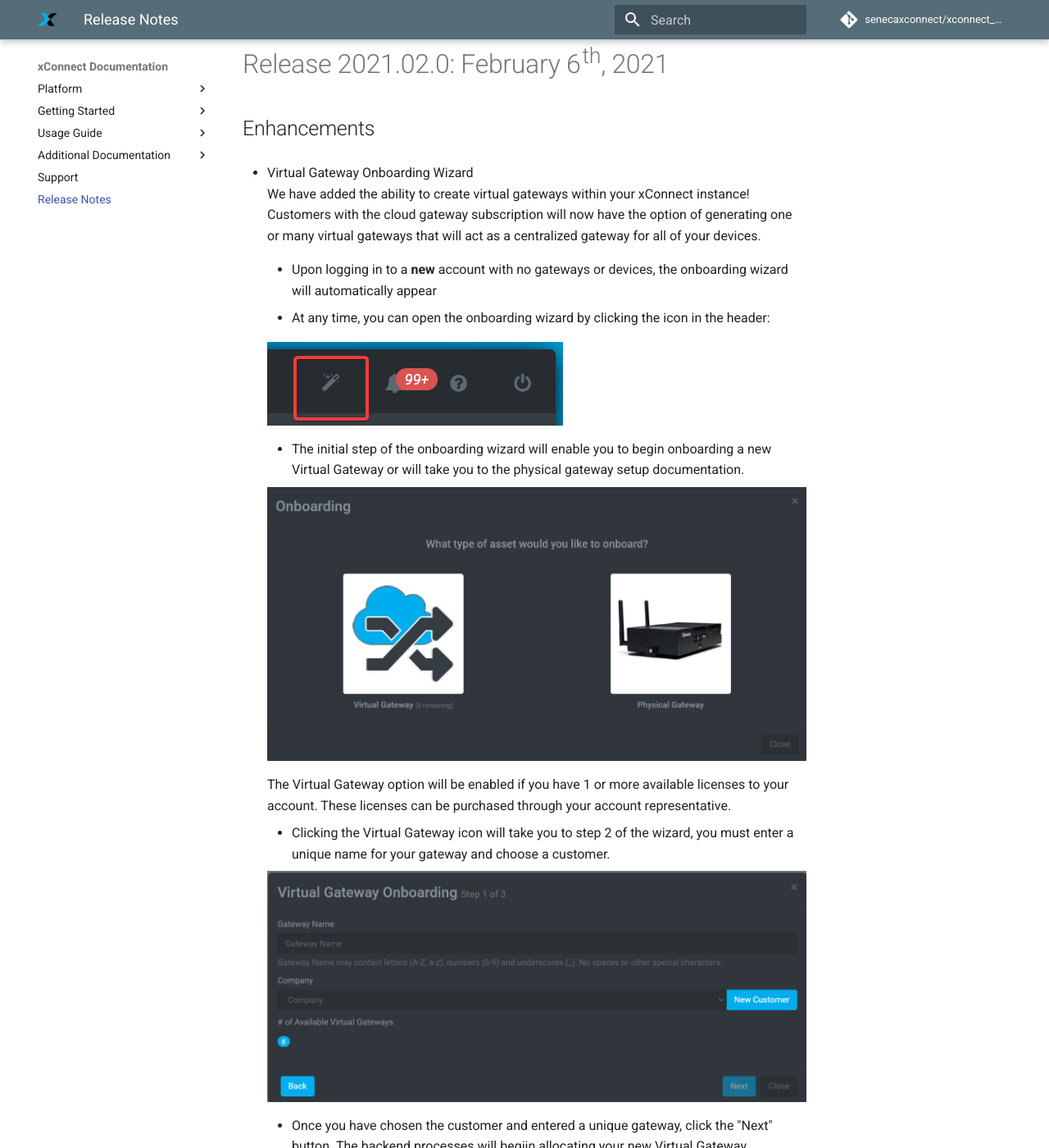
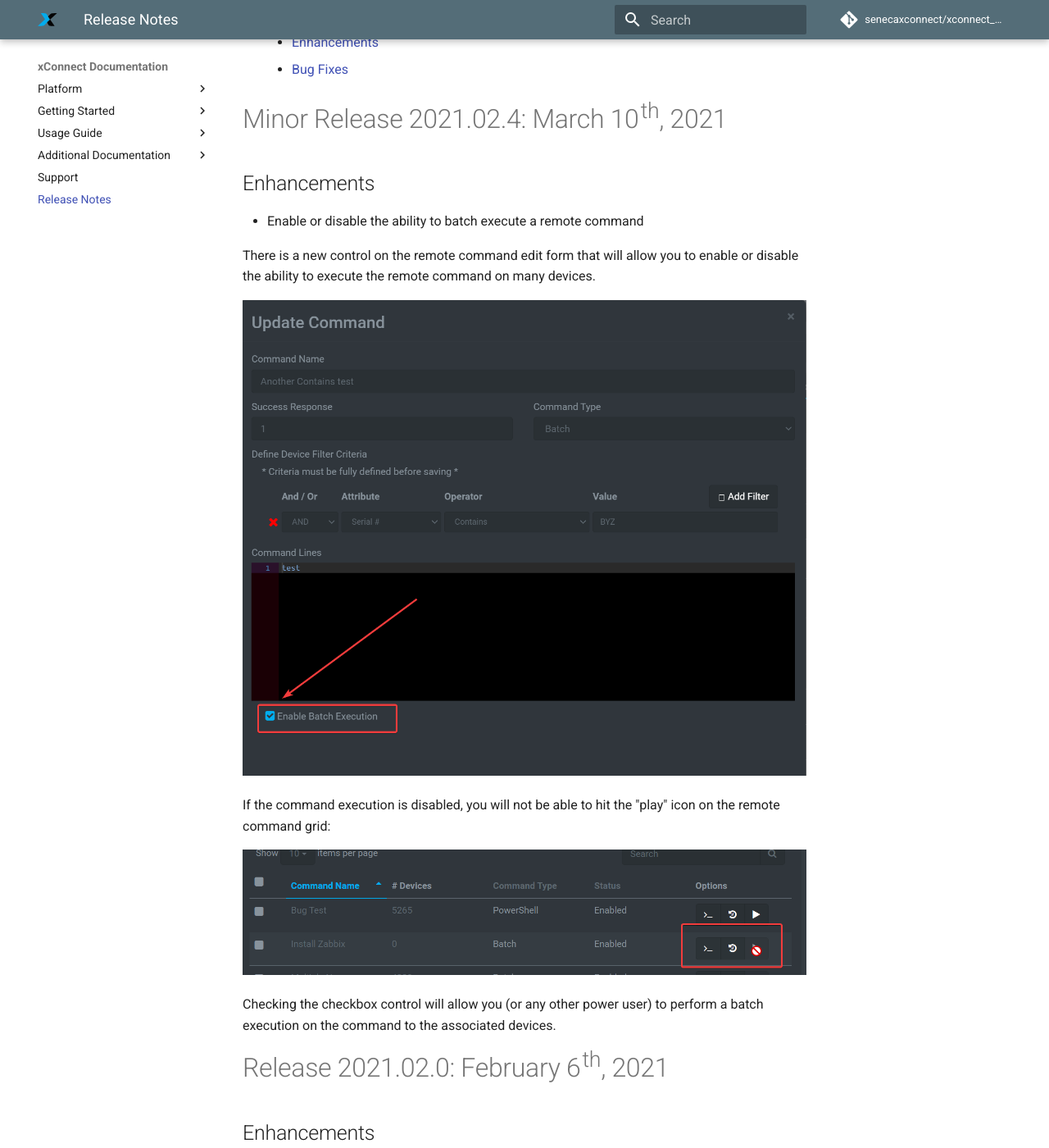
Before and after one commit to senecaxconnect/xconnect_docs, an MkDocs documentation site: the page built from docs/Release_Notes.md, in a window 1280 px wide and 1400 px high, scrolled down 888 px. Shown: the whole window at 82% size. Built offline with MkDocs 1.6.1 and Material for MkDocs 9.7.7, drawn with Linux system fonts in a browser that asks for light colours; comment, search, counter and statistics services are not loaded; some of the changed text lies outside the part shown.

Commit message:
Updated release notes

```diff
--- a/docs/Release_Notes.md
+++ b/docs/Release_Notes.md
@@ -1,5 +1,20 @@
 # xConnect Release Notes
 [TOC]
+# Minor Release 2021.02.4: March 10th, 2021
+## Enhancements
+- Enable or disable the ability to batch execute a remote command<br />
+
+There is a new control on the remote command edit form that will allow you to enable or disable the ability to execute the remote command on many devices.
+
+![enhancement](images/rc_enable_batch.png)
+
+
+If the command execution is disabled, you will not be able to hit the "play" icon on the remote command grid:
+
+
+![enhancement](images/rc_disabled_command_batch.png)
+
+Checking the checkbox control will allow you (or any other power user) to perform a batch execution on the command to the associated devices.
 
 # Release 2021.02.0: February 6th, 2021
 
```
Also changed, not shown: docs/images/rc_disabled_command_batch.png (added), docs/images/rc_enable_batch.png (added).
